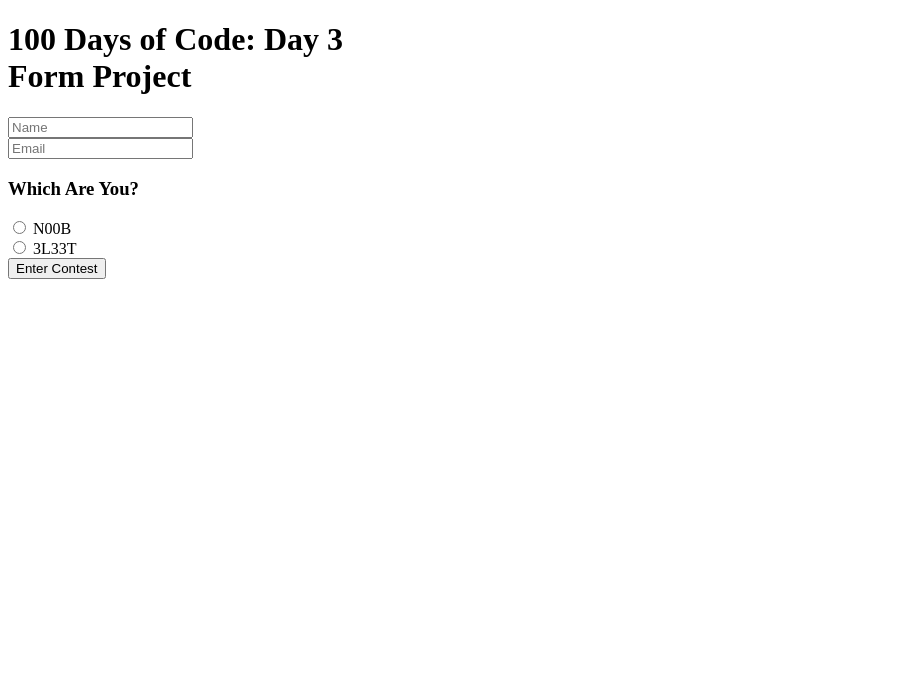
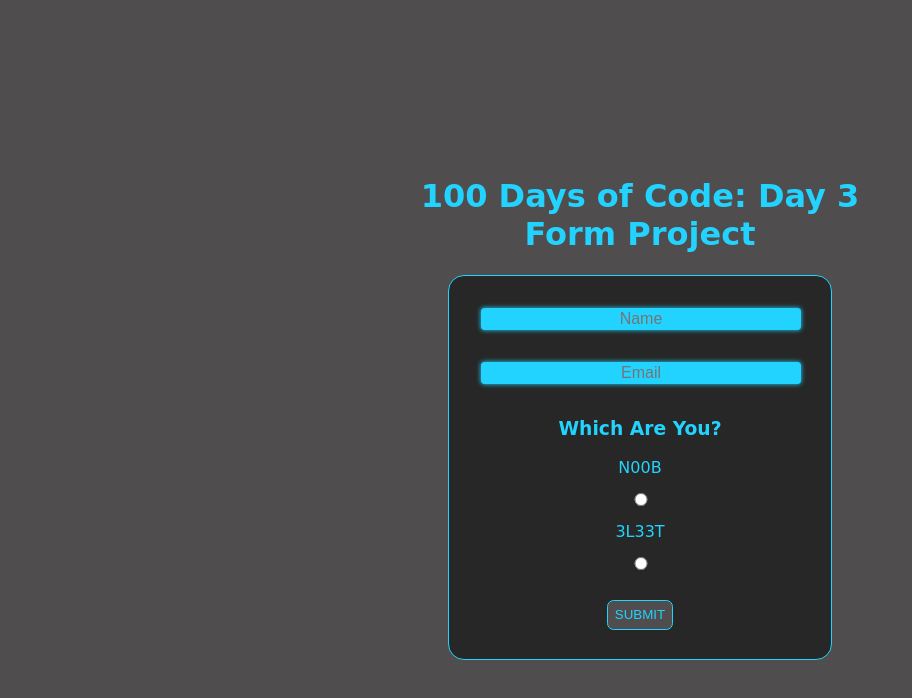
Before and after one commit to RICODAH1/100-Days-of-Code-Day-3, a plain HTML site: page index.html in a window 1280 px wide. Shown: the whole page, without its empty margins (0-912 px from the left). Drawn offline with Linux system fonts and the light colour scheme; a web font is replaced by a local one.

Commit message:
updated html and added css file

```diff
--- a/index.html
+++ b/index.html
@@ -4,26 +4,40 @@
   <meta charset="UTF-8">
   <meta name="viewport" content="width=device-width, initial-scale=1.0">
   <meta http-equiv="X-UA-Compatible" content="ie=edge">
+  <link rel="stylesheet" href="style.css">
   <title>Day 3 Form Project</title>
 </head>
 <body>
-  <div>
+  <div class="mainDiv">
 
     <h1>100 Days of Code: Day 3<br><span>Form Project</span></h1>
 
     <form action="" method="POST">
+
       <input type="text" name="name" id="name" placeholder="Name"><br>
+
       <input type="email" name="email" id="email" placeholder="Email"><br>
+
       <h3>Which Are You?</h3>
-      <div>
+
+      <div class="noob">
+
+        <label for="noob">N00B</label>
+
         <input type="radio" name="status" id="noob">
-        <label for="noob">N00B</label>
+
       </div>
-      <div>
+
+      <div class="eleet">
+
+        <label for="eleet">3L33T</label>
+
         <input type="radio" name="status" id="eleet">
-        <label for="eleet">3L33T</label>
+
       </div>
-      <button type="submit">Enter Contest</button>
+
+      <button type="submit">SUBMIT</button>
+
     </form>
   </div>
 </body>
--- /dev/null
+++ b/style.css
@@ -0,0 +1,63 @@
+@import url('https://fonts.googleapis.com/css?family=Odibee+Sans&display=swap');
+
+body {
+  height: 100vh;
+  padding: 0;
+  display: flex;
+  flex-wrap: nowrap;
+  justify-content: center;
+  align-items: center;
+  background-color: #4f4d4d;
+  text-align: center;
+  font-family: 'Odibee Sans', cursive;
+  color: rgb(35, 211, 255);
+}
+
+form {
+
+  background-color: rgb(38, 39, 38);
+  /* centers form on the page */
+  margin: 0 auto;
+  width: 350px;
+  /* form outline */
+  padding: 1em;
+  border: 1px solid rgb(35, 211, 255);
+  border-radius: 1em;
+}
+
+/* name and email field */
+input {
+  width: 100%;
+  /* sets all text fields to same font, by default textareas have monospace */
+  font: 1em sans-serif;
+  background-color: rgb(35, 211, 255);
+  /* uniform text field sizes */
+  width: 320px;
+  box-sizing: border-box;
+  margin: 1em;
+  text-align: center;
+  /* match form field borders */
+  border: 1px solid rgb(35, 211, 255);
+  border-radius: .2em;
+
+}
+
+input#name,
+input#email {
+  color: #fff;
+  box-shadow: 0px 0px 5px rgb(35, 211, 255);
+}
+
+input[type=text]:focus {
+  box-shadow: 0px 0px 15px rgb(35, 211, 255);
+}
+
+button {
+  margin: 1em;
+  padding: .5em;
+  background-color: #4f4d4d;
+  border: 1px solid rgb(35, 211, 255);
+  border-radius: .5em;
+  text-decoration: none;
+  color: rgb(35, 211, 255);
+}
```
